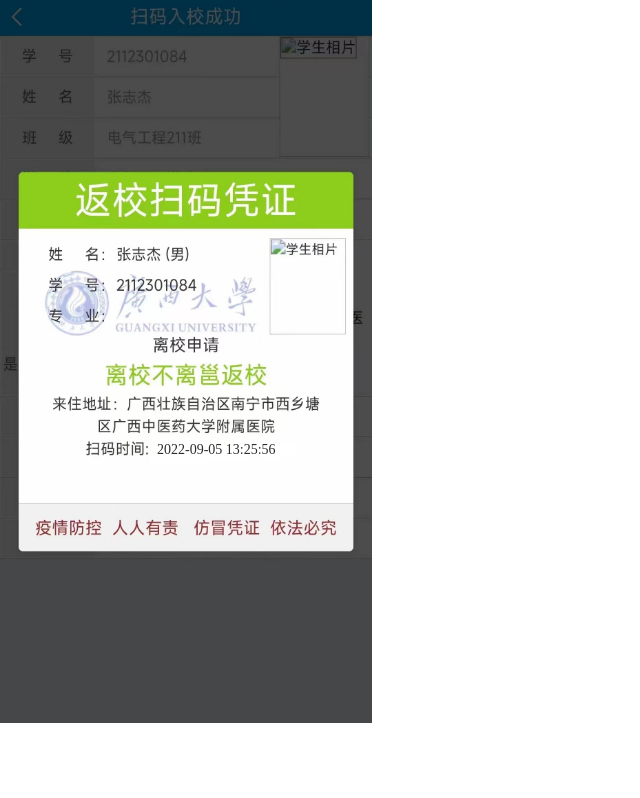
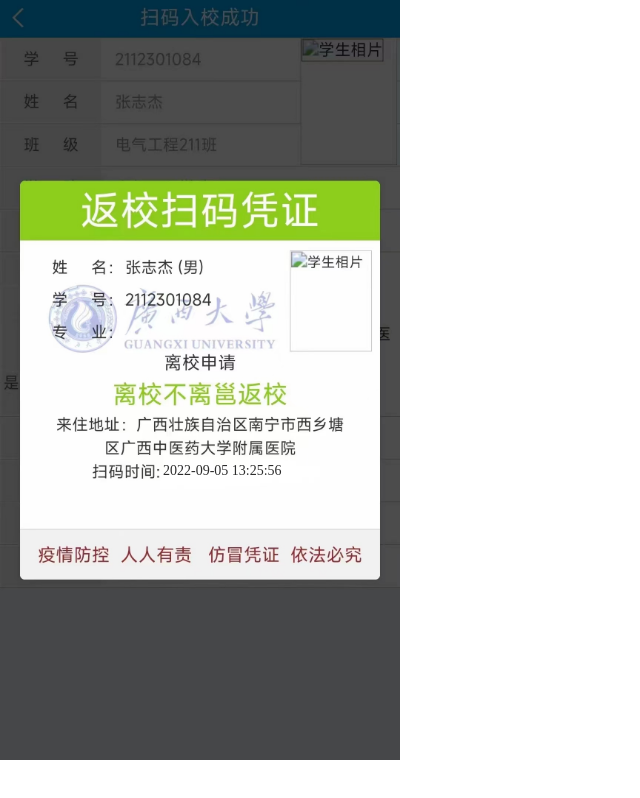
Before and after one commit to GY456456/zhangzhijeruxiao.github.io, a plain HTML site: page index.html in a window 1280 px wide. Shown: the whole page, without its empty margins (0-640 px from the left). Drawn offline with Linux system fonts and the light colour scheme.

Commit message:
Update index.html

```diff
--- a/index.html
+++ b/index.html
@@ -17,8 +17,8 @@
 			.box img{
 				float: left;
 				position: absolute;
-				width:372px;
-				height: 723px;
+				width:400px;
+				height: 760px;
 			}
 			#zp{
 				z-index: 88;
@@ -28,8 +28,8 @@
 				z-index: 100;
 				font-size: 14px;
 				width: 300px;
-				margin-top: 442px;
-				margin-left: 157px;
+				margin-top: 463px;
+				margin-left: 163px;
 				font-weight: 500;
 				color: #2d2d2d;
 			}
@@ -38,8 +38,8 @@
 				z-index: 88;
 				font-size: 16px;
 				width: 300px;
-				margin-top: 525px;
-				margin-left: 110px;
+				margin-top: 545px;
+				margin-left: 116px;
 				color: #979797;
 			}
 			#time2{
@@ -47,8 +47,8 @@
 				z-index: 88;
 				font-size: 16px;
 				width: 300px;
-				margin-top: 446px;
-				margin-left: 107px;
+				margin-top: 460px;
+				margin-left: 116px;
 				color: #979797;
 
 			}//离校时间显示位置
```
